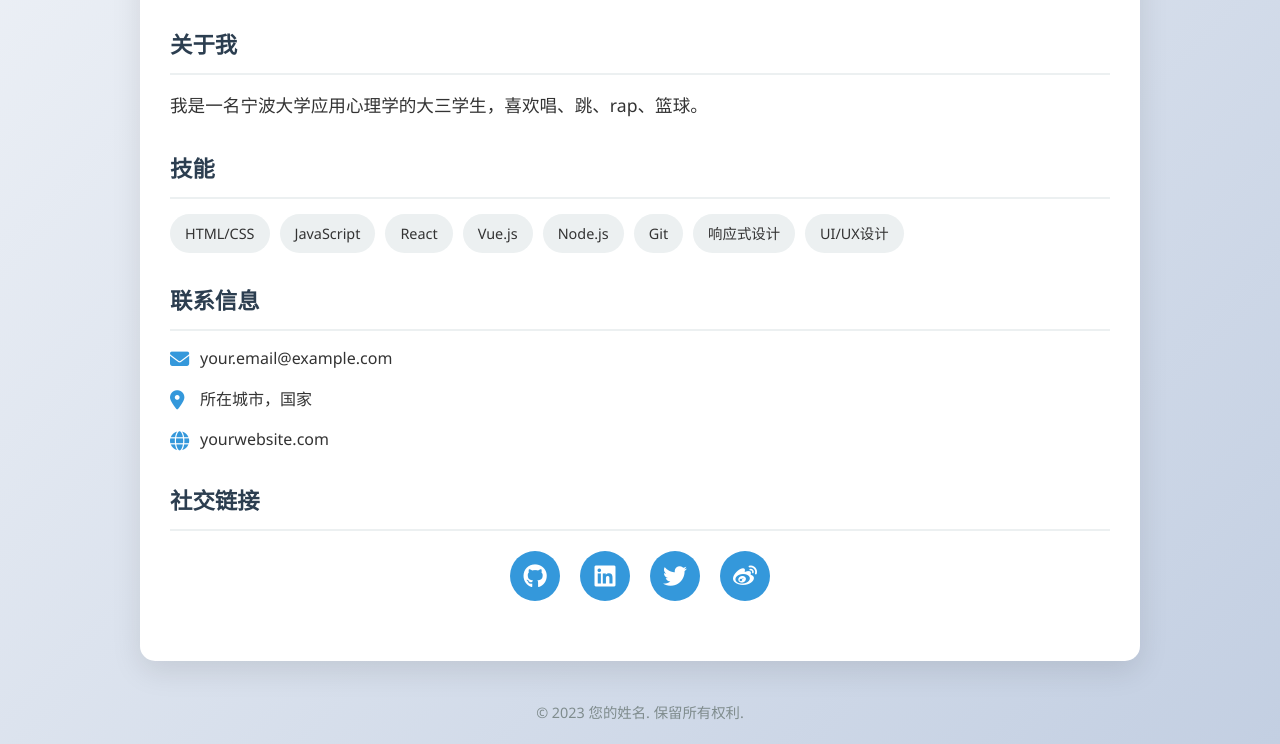
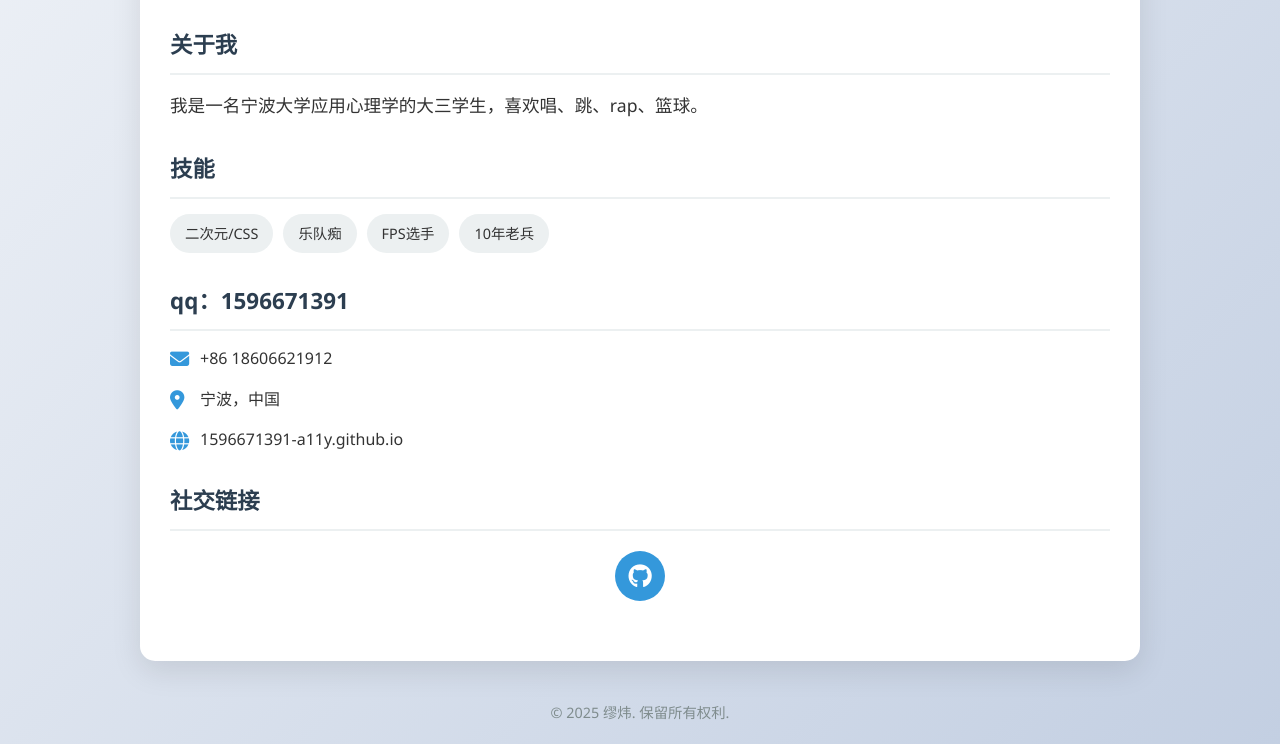
Before and after one commit to 1596671391-a11y/miaowei, a plain HTML site: page index.html in a window 1280 px wide. Shown: the part 537-1281 px from the top of the page. Drawn offline with Linux system fonts and the light colour scheme.

Commit message:
Update index.html

```diff
--- a/index.html
+++ b/index.html
@@ -210,31 +210,27 @@
                 <div class="section">
                     <h3 class="section-title">技能</h3>
                     <div class="skills-container">
-                        <span class="skill">HTML/CSS</span>
-                        <span class="skill">JavaScript</span>
-                        <span class="skill">React</span>
-                        <span class="skill">Vue.js</span>
-                        <span class="skill">Node.js</span>
-                        <span class="skill">Git</span>
-                        <span class="skill">响应式设计</span>
-                        <span class="skill">UI/UX设计</span>
+                        <span class="skill">二次元/CSS</span>
+                        <span class="skill">乐队痴</span>
+                        <span class="skill">FPS选手</span>
+                        <span class="skill">10年老兵</span>
                     </div>
                 </div>
 
                 <div class="section">
-                    <h3 class="section-title">联系信息</h3>
+                    <h3 class="section-title">qq：1596671391</h3>
                     <ul class="contact-list">
                         <li>
                             <i class="fas fa-envelope"></i>
-                            <span>your.email@example.com</span>
+                            <span>+86 18606621912</span>
                         </li>
                         <li>
                             <i class="fas fa-map-marker-alt"></i>
-                            <span>所在城市，国家</span>
+                            <span>宁波，中国</span>
                         </li>
                         <li>
                             <i class="fas fa-globe"></i>
-                            <span>yourwebsite.com</span>
+                            <span>1596671391-a11y.github.io</span>
                         </li>
                     </ul>
                 </div>
@@ -245,22 +241,13 @@
                         <a href="#" class="social-link">
                             <i class="fab fa-github"></i>
                         </a>
-                        <a href="#" class="social-link">
-                            <i class="fab fa-linkedin"></i>
-                        </a>
-                        <a href="#" class="social-link">
-                            <i class="fab fa-twitter"></i>
-                        </a>
-                        <a href="#" class="social-link">
-                            <i class="fab fa-weibo"></i>
-                        </a>
                     </div>
                 </div>
             </div>
         </div>
 
         <footer>
-            <p>&copy; 2023 您的姓名. 保留所有权利.</p>
+            <p>&copy; 2025 缪炜. 保留所有权利.</p>
         </footer>
     </div>
 </body>
```
